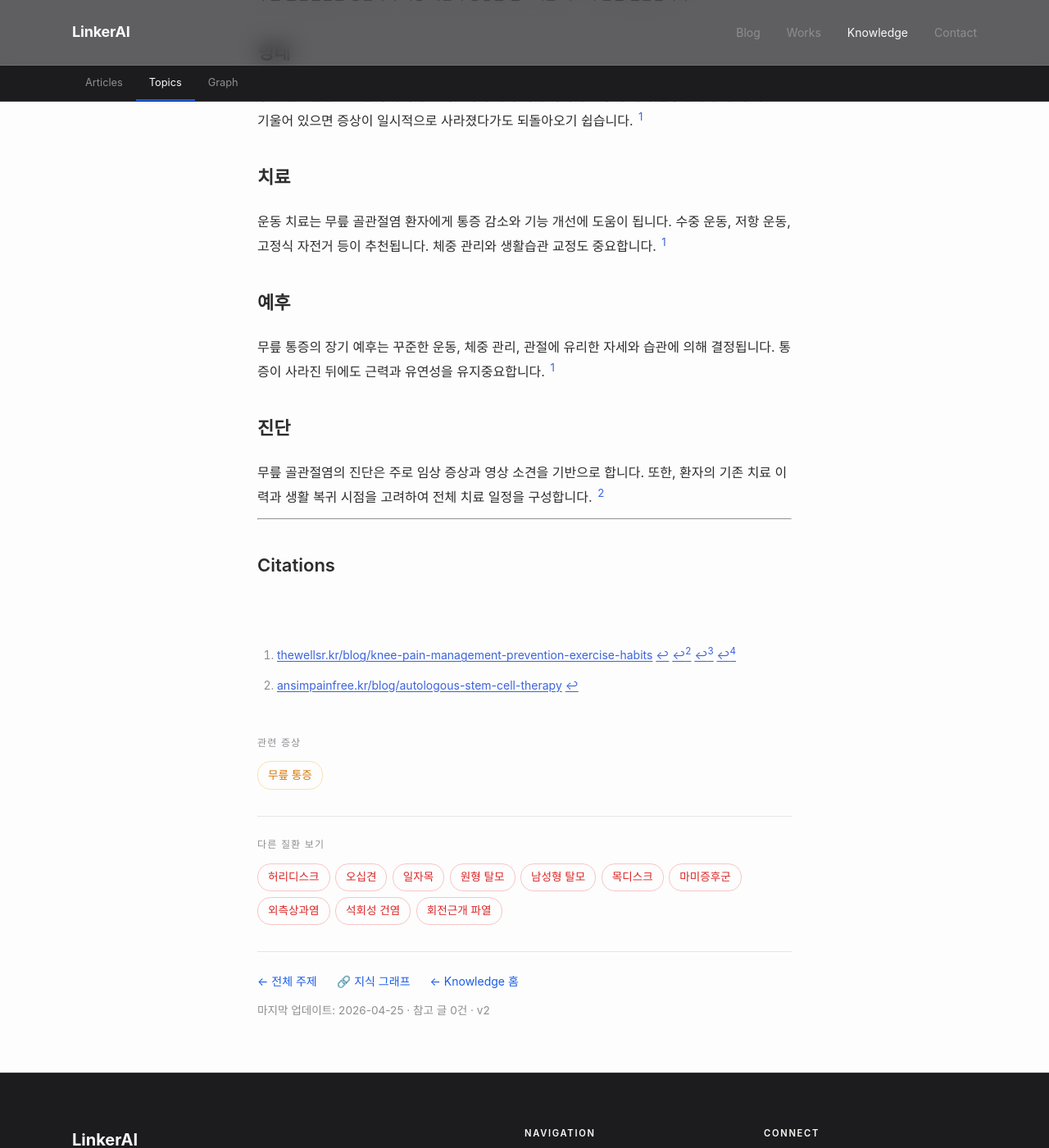
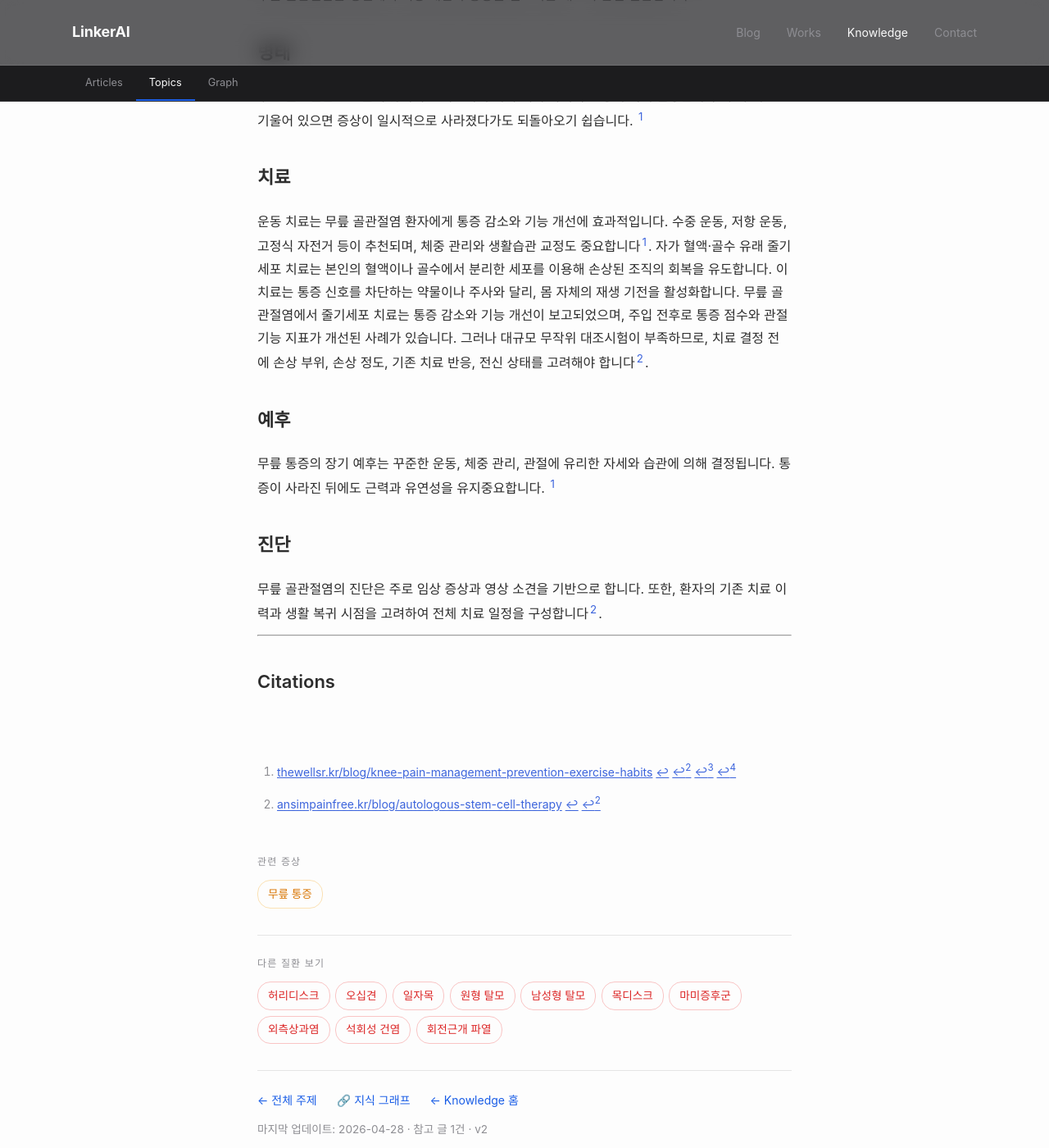
Before and after one commit to feelharmony/linkare-medical-knowledge, a Jekyll site: the page built from conditions/knee-osteoarthritis.md, in a window 1280 px wide and 1400 px high, scrolled down 517 px. Shown: the whole window at 82% size. Built offline with Jekyll 4.4.1, drawn with Linux system fonts in a browser that asks for light colours; some web fonts are replaced.

Commit message:
auto-sync entity: 무릎 관절염 (knee-osteoarthritis) — finalize

```diff
--- a/conditions/knee-osteoarthritis.md
+++ b/conditions/knee-osteoarthritis.md
@@ -6,8 +6,8 @@ permalink: /conditions/knee-osteoarthritis/
 title: 무릎 관절염
 description: 무릎 연골 마모로 발생하는 퇴행성 관절 질환
 title_en: knee osteoarthritis
-last_reviewed: '2026-04-25'
-source_count: 0
+last_reviewed: '2026-04-28'
+source_count: 1
 version: 2
 ---
 ## 정의
@@ -17,13 +17,13 @@ version: 2
 무릎 골관절염은 연골이 닳아가는 속도가 부하와 회복 사이의 균형에 의해 결정됩니다. 부하 쪽으로 기울어 있으면 증상이 일시적으로 사라졌다가도 되돌아오기 쉽습니다. [^1]
 
 ## 치료
-운동 치료는 무릎 골관절염 환자에게 통증 감소와 기능 개선에 도움이 됩니다. 수중 운동, 저항 운동, 고정식 자전거 등이 추천됩니다. 체중 관리와 생활습관 교정도 중요합니다. [^1]
+운동 치료는 무릎 골관절염 환자에게 통증 감소와 기능 개선에 효과적입니다. 수중 운동, 저항 운동, 고정식 자전거 등이 추천되며, 체중 관리와 생활습관 교정도 중요합니다[^1]. 자가 혈액·골수 유래 줄기세포 치료는 본인의 혈액이나 골수에서 분리한 세포를 이용해 손상된 조직의 회복을 유도합니다. 이 치료는 통증 신호를 차단하는 약물이나 주사와 달리, 몸 자체의 재생 기전을 활성화합니다. 무릎 골관절염에서 줄기세포 치료는 통증 감소와 기능 개선이 보고되었으며, 주입 전후로 통증 점수와 관절 기능 지표가 개선된 사례가 있습니다. 그러나 대규모 무작위 대조시험이 부족하므로, 치료 결정 전에 손상 부위, 손상 정도, 기존 치료 반응, 전신 상태를 고려해야 합니다[^2].
 
 ## 예후
 무릎 통증의 장기 예후는 꾸준한 운동, 체중 관리, 관절에 유리한 자세와 습관에 의해 결정됩니다. 통증이 사라진 뒤에도 근력과 유연성을 유지중요합니다. [^1]
 
 ## 진단
-무릎 골관절염의 진단은 주로 임상 증상과 영상 소견을 기반으로 합니다. 또한, 환자의 기존 치료 이력과 생활 복귀 시점을 고려하여 전체 치료 일정을 구성합니다. [^2]
+무릎 골관절염의 진단은 주로 임상 증상과 영상 소견을 기반으로 합니다. 또한, 환자의 기존 치료 이력과 생활 복귀 시점을 고려하여 전체 치료 일정을 구성합니다[^2].
 
 ---
 
```
